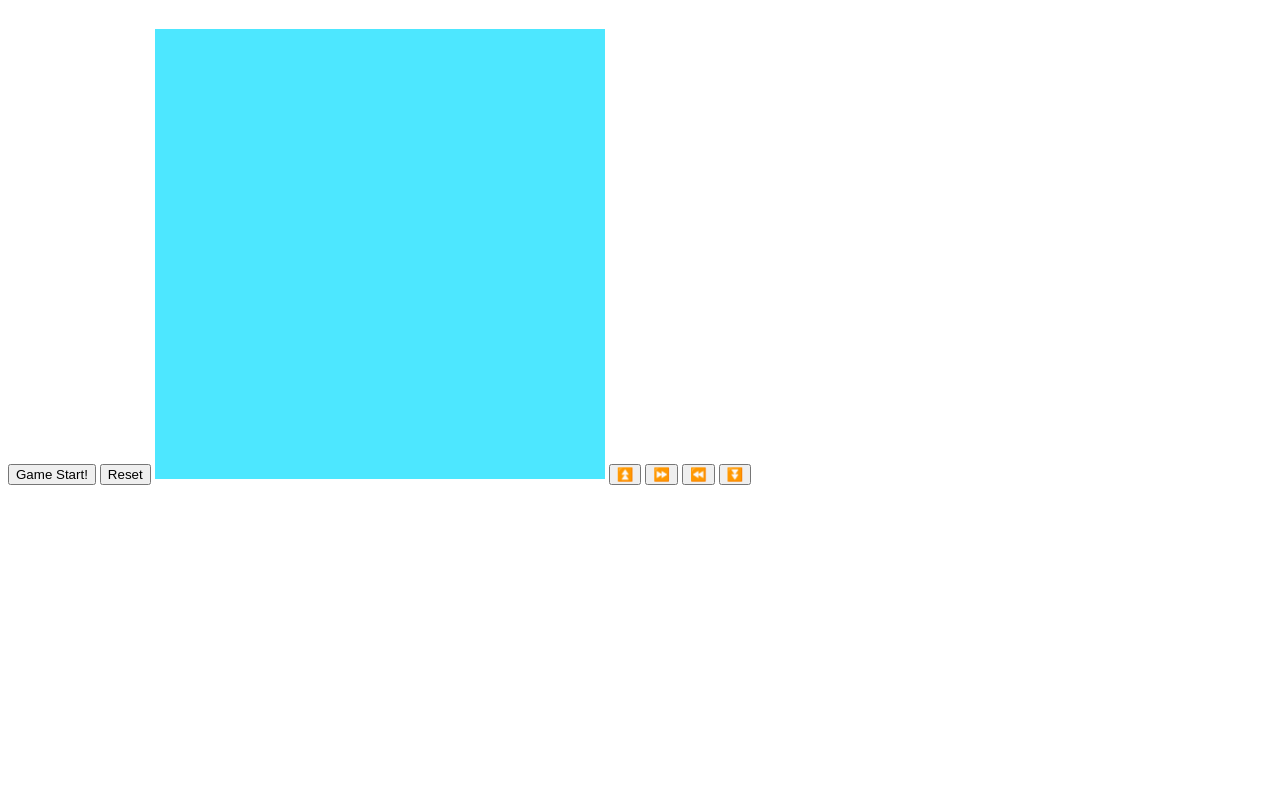
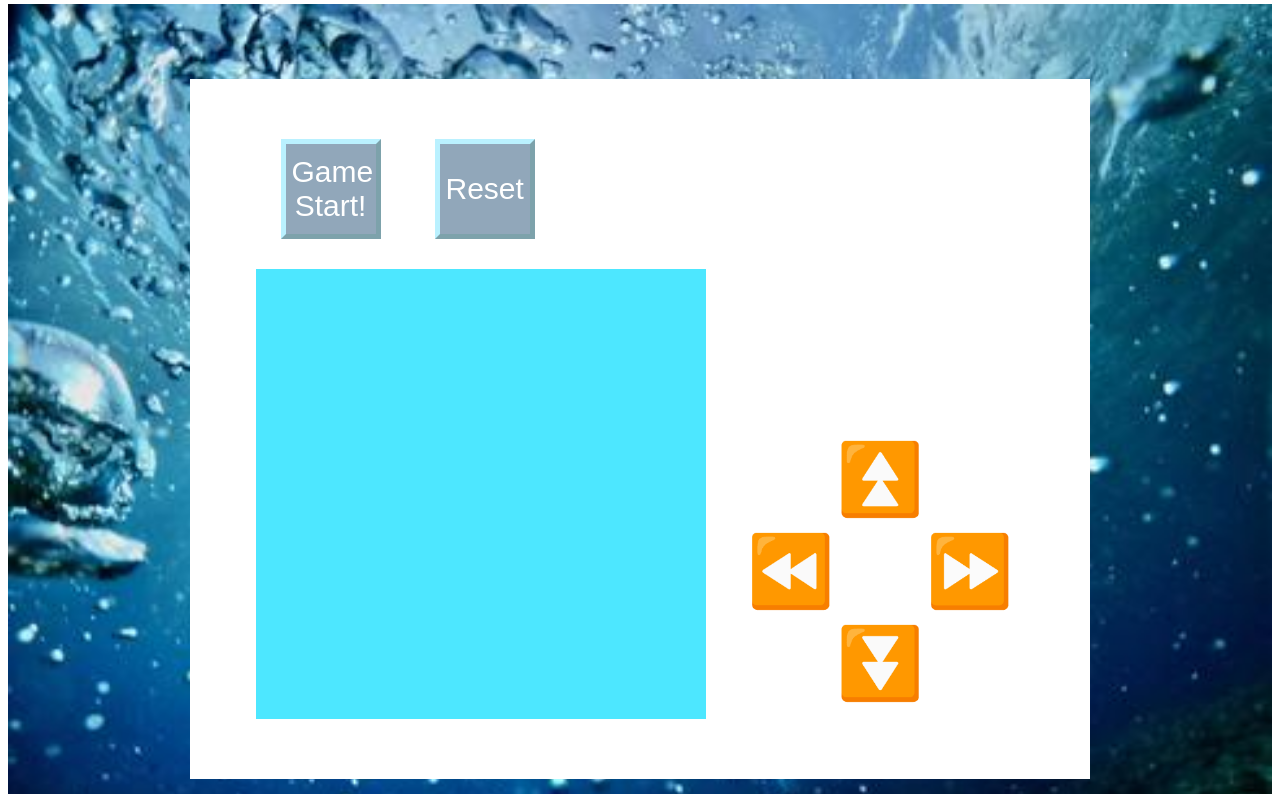
Before and after one commit to HarukaOtani/HarukaOtani.fnd00, a plain HTML site: page index.html in a window 1280 px wide. Shown: the part 118-912 px from the top of the page. Before the commit the page ends 800 px from the top, so only its background shows below. Drawn offline with Linux system fonts and the light colour scheme.

Commit message:
Update index.html

```diff
--- a/index.html
+++ b/index.html
@@ -3,23 +3,35 @@
 <head>
   <meta charset="UTF-8">
   <title>2048 Game</title>
-  <!-- 外部CSSファイルの読み込み -->
   <link rel="stylesheet" href="style.css" type="text/css">
   <!-- <style style.css></style> -->
 </head>
 <body>
-  <h1>2048 Game</h1>
-  <div>
-    <button type="button" onclick="gamestart()">Game Start!</button>
-    <button type="button" onclick="reset()">Reset</button>
-    <canvas id="canvas" width="450" height="450"></canvas>
-    <button id="moveButton" type="button" onclick="upBlock()">⏫</button>
-    <button id="moveButton" type="button" onclick="rightBlock()">⏩</button>
-    <button id="moveButton" type="button" onclick="leftBlock()">⏪</button>
-    <button id="moveButton" type="button" onclick="downBlock()">⏬</button>
+  <h1>- 2048 Game -</h1>
+  <div id="sea">
+    <img src="sea.jpeg" width="1300px" height="850px" ></img>
+    <div id="inSea">
+      <div id="whiteBackground">
+        <div id="white"></div>
+        <div id="top">
+          <button id="start" onclick="gamestart()">Game Start!</button>
+          <button id="reset" type="button" onclick="reset()">Reset</button>
+          <div id="playBlock">
+            <canvas id="canvas" width="450" height="450"></canvas>
+            <div class="centering_parent">
+              <button class="moveButton" type="button" onclick="upBlock()">⏫</button>
+              <div id="leftAndRight">
+                <button class="moveButton" id="left" type="button" onclick="leftBlock()">⏪</button>
+
+                <button class="moveButton" id="right" type="button" onclick="rightBlock()">⏩</button>
+              </div>
+              <button class="moveButton" type="button" onclick="downBlock()">⏬</button>
+            </div>
+          </div>
+        </div>
+      </div>
+    </div>
   </div>
-
-  <!-- 外部JavaScriptファイルの読み込み -->
   <script src="main.js"></script>
 </body>
 </html>
```
